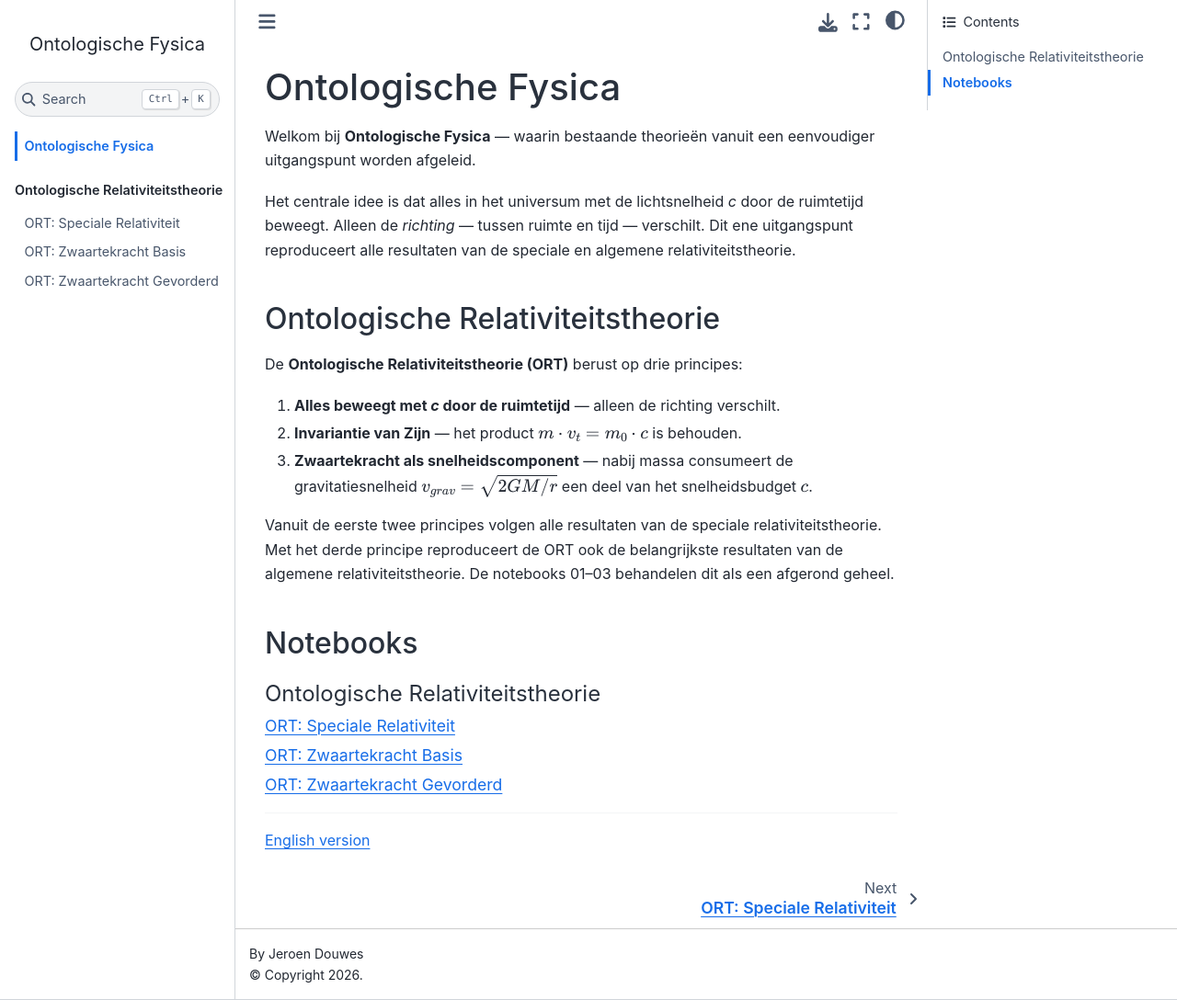
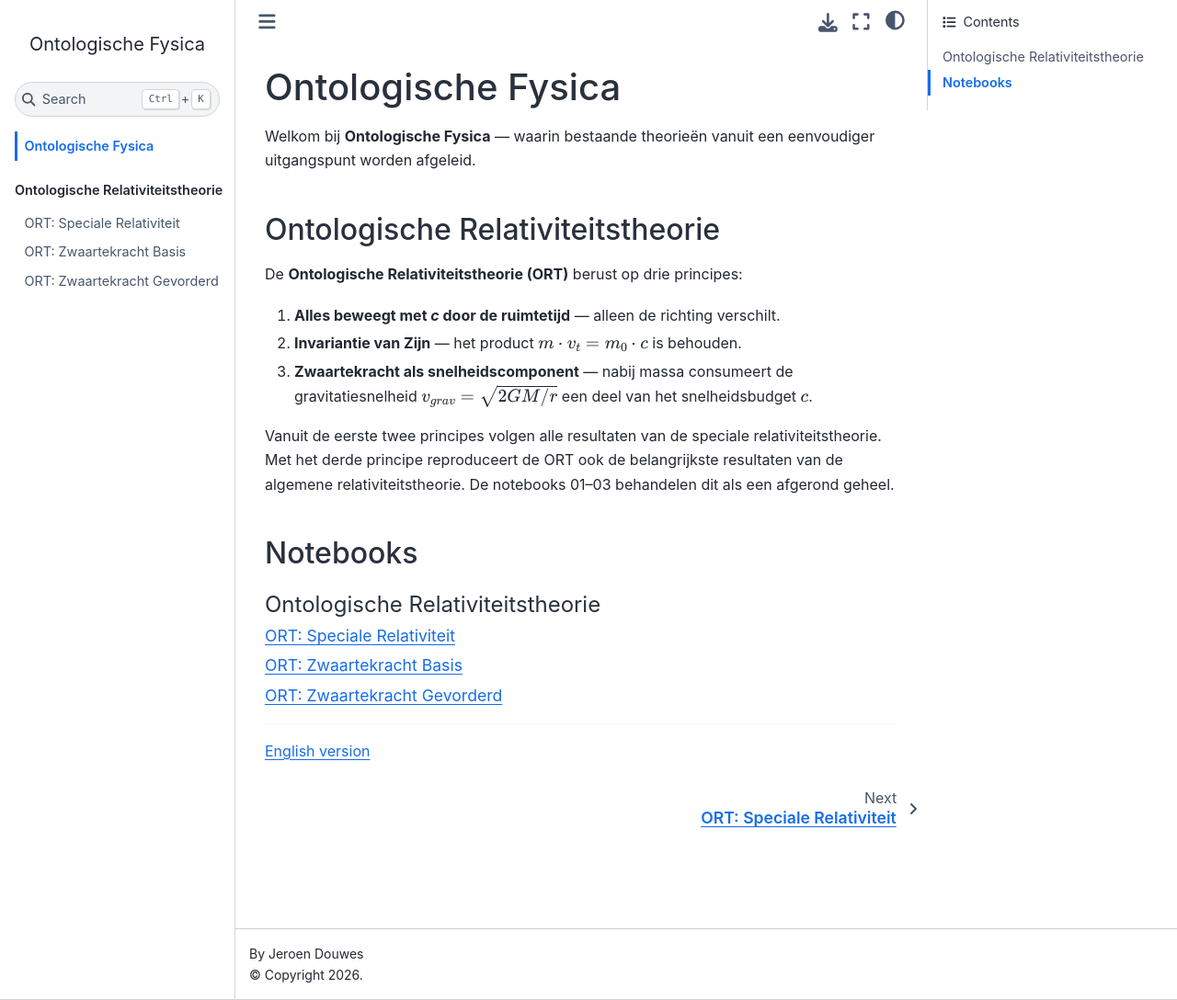
Before and after one commit to jeroendouwes/ontologicalphysics, a Jupyter Book: the page built from book/nl/index.md, in a window 1280 px wide and 1088 px high. Shown: the whole window at 92% size. Built offline with Jupyter Book 1.0.4 settings and Sphinx 7.4.7 and the Sphinx Book theme 1.1.4, drawn with Linux system fonts in a browser that asks for light colours; a script that is not in the unit is left out.

Commit message:
Remove redundant intro paragraph from index pages
The three principles section already covers this content.

Co-Authored-By: Claude Opus 4.6 <noreply@anthropic.com>

```diff
--- a/book/nl/index.md
+++ b/book/nl/index.md
@@ -1,8 +1,6 @@
 # Ontologische Fysica
 
 Welkom bij **Ontologische Fysica** — waarin bestaande theorieën vanuit een eenvoudiger uitgangspunt worden afgeleid.
-
-Het centrale idee is dat alles in het universum met de lichtsnelheid *c* door de ruimtetijd beweegt. Alleen de *richting* — tussen ruimte en tijd — verschilt. Dit ene uitgangspunt reproduceert alle resultaten van de speciale en algemene relativiteitstheorie.
 
 ## Ontologische Relativiteitstheorie
 
```
Also changed, not shown: book/en/index.md (+0 -2 lines).
